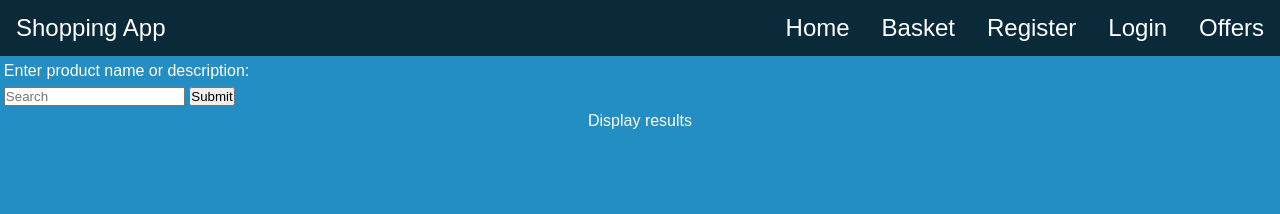
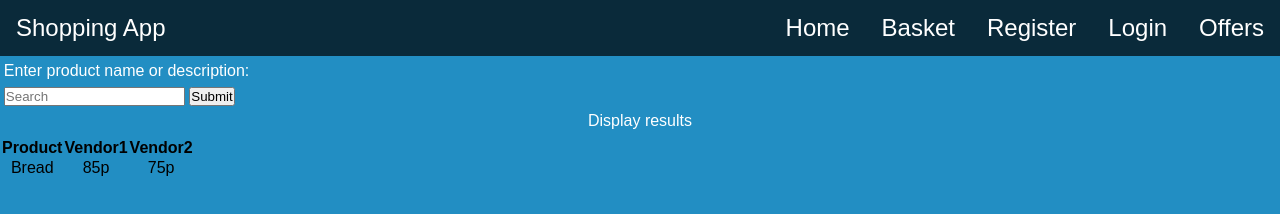
Before and after one commit to AlexRajya/Shopping-App-, a website: page Public/index.html in a window 1280 px wide. Drawn offline with Linux system fonts and the light colour scheme.

Commit message:
Table added

```diff
--- a/Public/index.html
+++ b/Public/index.html
@@ -72,6 +72,36 @@
       <div class = "results">
         <p id="results">Display results</p>
       </div>
+
+
+      <table class="productTable">
+      <tr>
+        <th id="product">Product</th>
+        <th id="vendor1">Vendor1</th>
+        <th id="vendor2">Vendor2</th>
+      </tr>
+      <tr>
+        <td>Bread</td>
+        <td>85p</td>
+        <td>75p</td>
+      </tr>
+      <tr>
+
+      </tr>
+      <tr>
+
+      </tr>
+      <tr>
+
+      </tr>
+      <tr>
+
+      </tr>
+      <tr>
+
+      </tr>
+    </table>
+
     </div>
     <script src="index.js"></script>
   </body>
```
